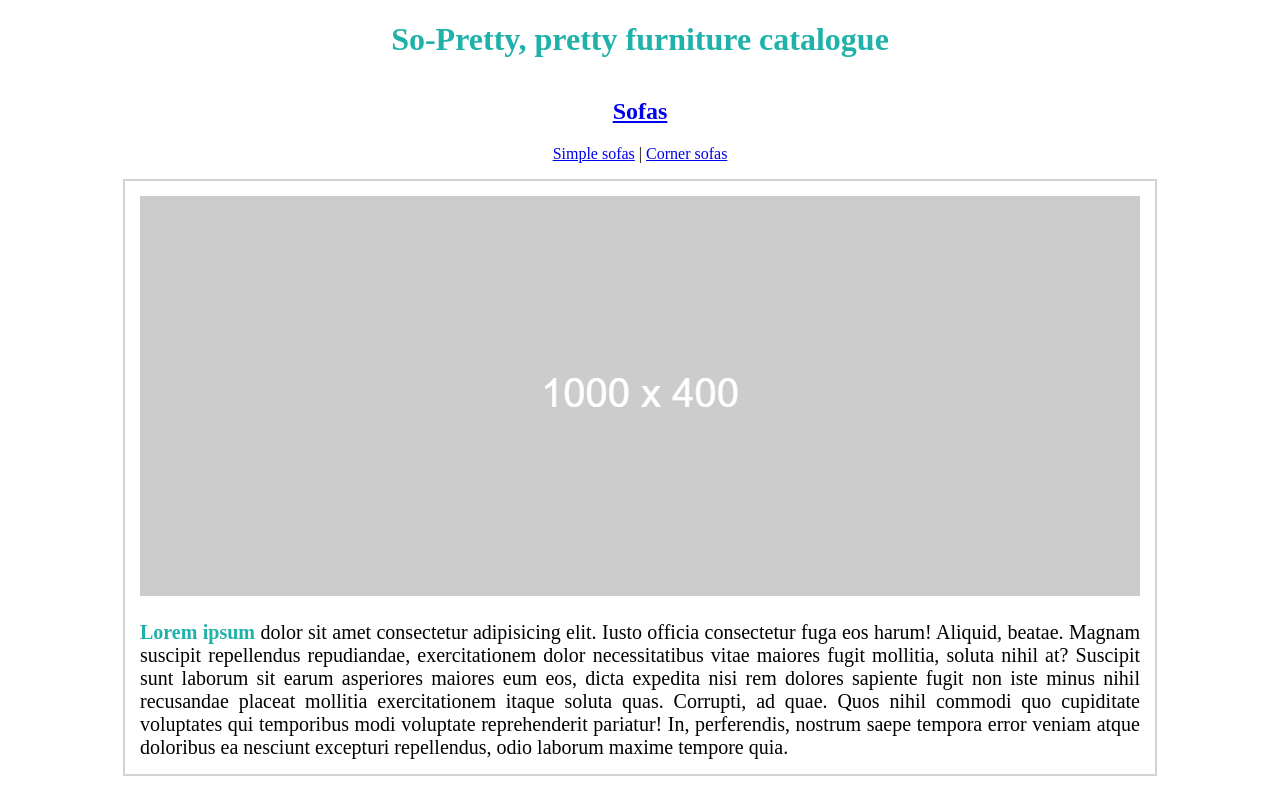
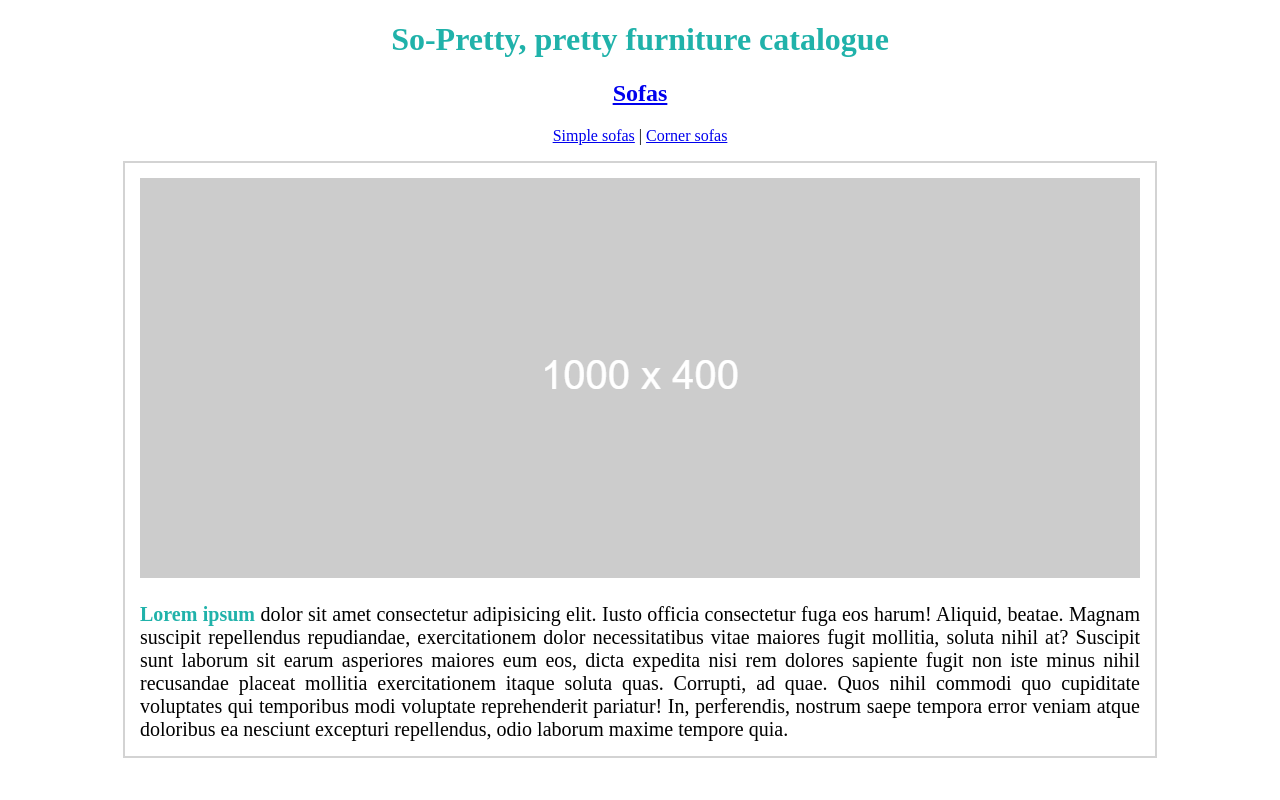
Before and after one commit to rudenyel/frontend, a plain HTML site: page index.html in a window 1280 px wide. Shown: the top 800 px of the page. Drawn offline with Linux system fonts and the light colour scheme.

Commit message:
fix promo block

```diff
--- a/index.html
+++ b/index.html
@@ -8,9 +8,7 @@
   <body>
     <div style="width: 1200px; margin: 0px auto;">
 
-      <div style="width: 834px; margin: 0px auto 40px; text-align: center;">
-        <h1 style="color: lightseagreen">So-Pretty, pretty furniture catalogue</h1>
-      </div>
+      <h1 style="color: lightseagreen; text-align: center;">So-Pretty, pretty furniture catalogue</h1>
 
       <div style="width: 1034px; margin: 0px auto 80px; text-align: center;">
         <h2><a href="#">Sofas</a></h2>
```
